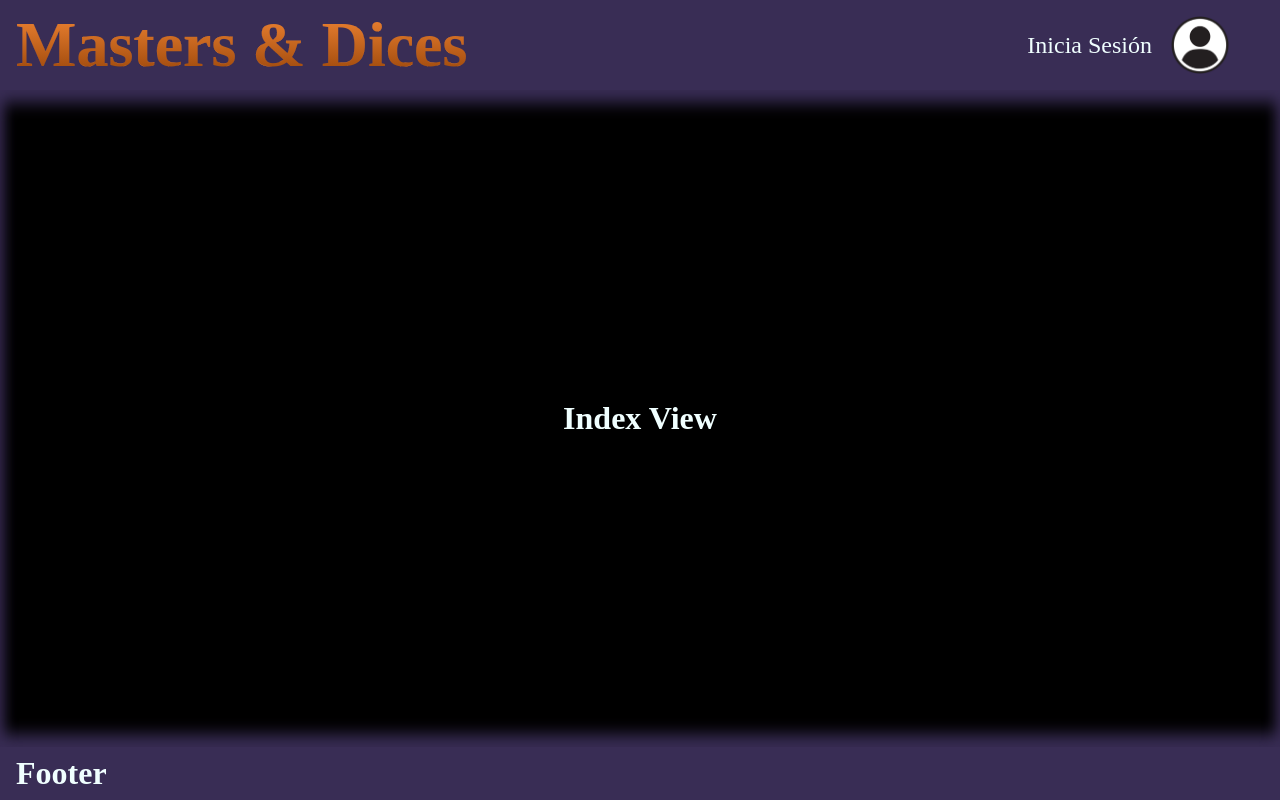
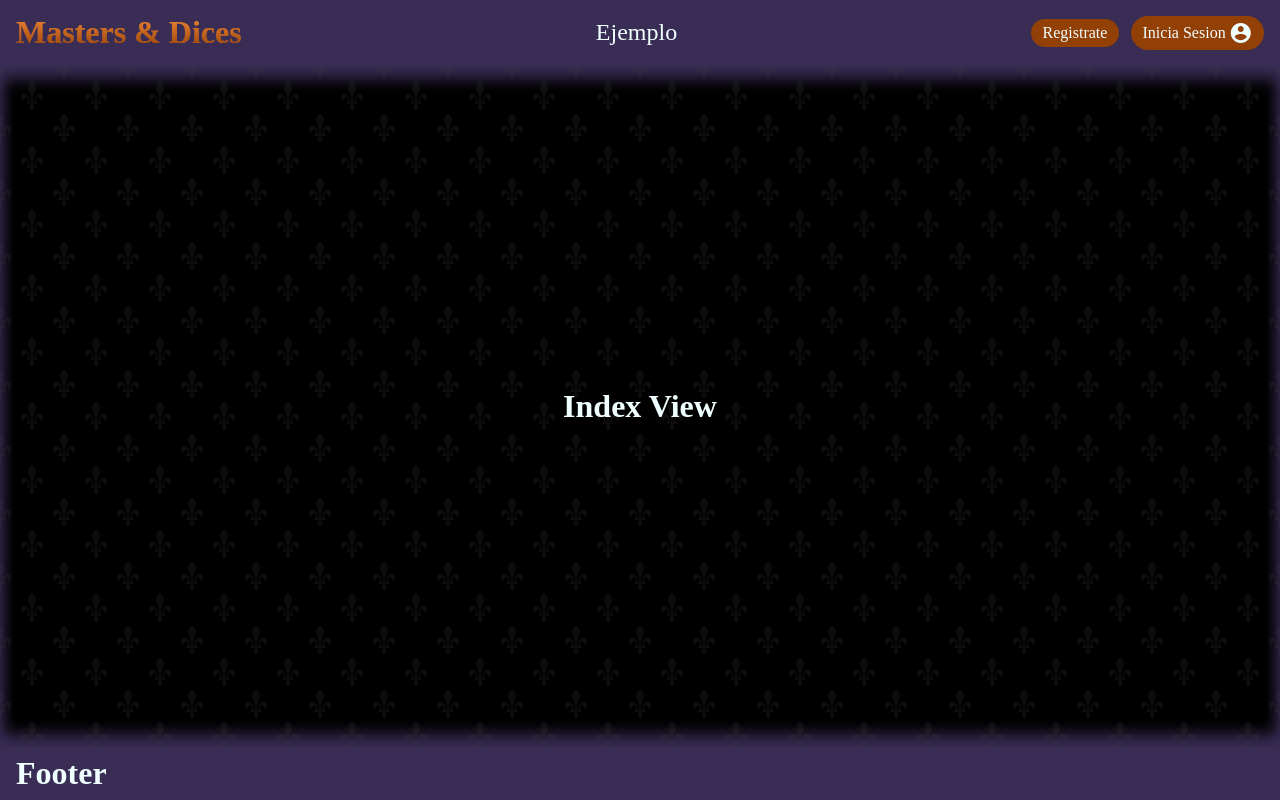
Before and after one commit to MiguelSuarezSanz/ProyectoInterfacesMIF, a plain HTML site: page index.html in a window 1280 px wide. Drawn offline with Linux system fonts and the light colour scheme; a web font is replaced by a local one.

Commit message:
Se han añadido cambios al header, al core y se ha introducido los iconos de google

```diff
--- a/core/autoloader.js
+++ b/core/autoloader.js
@@ -78,6 +78,7 @@ class FrameworkUtils {
             return;
         }
 
+        this.anadirSegmentoAUrL(target);
         this.loadCss(route, this.cssTag)
             .then(await this.loadScript(route, this.jsTag))
             .then(await this.loadHtml(route, this.htmlTag))
@@ -101,6 +102,40 @@ class FrameworkUtils {
 
     }
 
+    anadirSegmentoAUrL(nuevoSegmento) {
+        // 1. Crear un objeto URL a partir de la URL actual.
+        const url = new URL(window.location.href);
+
+        // 2. Limpiar el path para volver a la raíz ("/"). Esto deja solo el origen.
+        url.pathname = '/';
+
+        // 3. Quitar todos los parámetros de consulta existentes (vaciar el query string).
+        // Esto cumple con el requisito de "quitar los parametros".
+        url.search = '';
+
+        // 4. Añadir el 'nuevoSegmento' como un parámetro de consulta llamado 'target'.
+        // Usamos encodeURIComponent para asegurar que el valor es seguro para la URL.
+        const segmentoCodificado = encodeURIComponent(nuevoSegmento);
+        url.searchParams.set('target', segmentoCodificado);
+
+        // El hash (#seccion) se mantiene automáticamente ya que no lo hemos modificado.
+
+        // 5. Manipular el historial del navegador sin recargar la página (el "falseo").
+        try {
+            const nuevaUrlString = url.toString();
+
+            // Usamos history.pushState para actualizar la URL visible.
+            window.history.pushState(
+                null, // Objeto de estado
+                "",   // Título (ignorado)
+                nuevaUrlString
+            );
+            return;
+        } catch (error) {
+            return;
+        }
+    }
+
     async autoInit() {
 
         this.loadHtml(`includes/html/${this.headerName}`, "header");
@@ -108,7 +143,7 @@ class FrameworkUtils {
 
         if (this.urlParams.has("target")) {
 
-            this.renderize(urlParams.get("target"));
+            this.renderize(this.urlParams.get("target"));
 
         } else {
 
--- a/includes/css/style.css
+++ b/includes/css/style.css
@@ -13,6 +13,7 @@
     flex-direction: row;
     background-color: #392d55;
     color: azure;
+    align-items: center;
 }
 
 #header {
@@ -23,6 +24,21 @@ main {
     background-color: #7459a4;
     box-shadow: 0 0.8rem 1rem inset #392d55, 0 -0.8rem 1rem inset #392d55;
     color: azure;
+    z-index: -2; /* Coloca el pseudo-elemento detrás del contenido de main */
+}
+
+main::before {
+    content: ""; /* Obligatorio para pseudo-elementos */
+    position: absolute;
+    top: 0;
+    left: 0;
+    width: 100%;
+    height: 100%;
+    background-image: url(/resources/img/patron.png);
+    background-repeat: repeat;
+    background-size: calc(100vw/10);
+    opacity: 0.2; /* ¡NUEVO! Ajusta la opacidad de la imagen de fondo */
+    z-index: -1; /* Coloca el pseudo-elemento detrás del contenido de main */
 }
 
 /* Estilos Loanding */
@@ -33,27 +49,44 @@ main {
 
 #header_title {
     font-family: "Almendra", serif;
-    font-size: 4rem;
+    font-size: 2rem;
     font-weight: 900;
     -webkit-text-stroke: 0.005rem #f68936;
     background: linear-gradient(180deg, #f68936, #924006);
     background-clip: text;
     -webkit-text-fill-color: transparent;
+    cursor: pointer;
 }
 
-#header_list {
+.header_list {
     display: flex;
     align-content: center;
     align-items: center;
     justify-content: center;
     flex-wrap: nowrap;
-    margin-right: 1rem;
-    gap: 0.2rem;
+    padding: 0.5rem 0;
+    gap: 0.8rem;
     font-size: 1.5rem;
+    cursor: pointer;
 }
 
-#header_user_icon {
-    width: 6rem;
+.header_list_element:hover {
+    color: #f68936;
+}
+
+.rounded_item {
+    border-radius: 2rem;
+    font-size: 1rem;
+    background-color: #924006;
+    padding: 0.3rem 0.7rem;
+    cursor: pointer;
+    display: flex;
+    align-items: center;
+    min-height: -webkit-fill-available;
+}
+
+.rounded_item:hover {
+    background-color: #f68936;
 }
 
 .header_list_element {
@@ -65,3 +98,10 @@ main {
     flex-wrap: nowrap;
     cursor: pointer;
 }
+
+.rounded_item p {
+    gap: 0.2rem;
+    display: flex;
+    align-items: center;
+    min-height: -webkit-fill-available;
+}
--- a/includes/html/header.html
+++ b/includes/html/header.html
@@ -1,12 +1,20 @@
 <div id="header">
-    <p id="header_title">
+    <p id="header_title" onclick="frameworkUtils.renderize('index')">
         Masters & Dices
     </p>
 
-    <div id="header_list">
-        <div id="header_user" class="header_list_element" onclick="frameworkUtils.renderize('user')">
-            <p>Inicia Sesión</p>
-            <img src="./resources/img/userIcon.png" alt="Icono de usuario" id="header_user_icon">
+    <div class="header_list">
+        <div class="header_list_element" onclick="frameworkUtils.renderize('user')">
+            <p>Ejemplo</p>
+        </div>
+    </div>
+
+    <div class="header_list">
+        <div class="rounded_item" onclick="frameworkUtils.renderize('user')">
+            <p>Registrate</p>
+        </div>
+        <div class="rounded_item" onclick="frameworkUtils.renderize('user')">
+            <p>Inicia Sesion <span class="material-icons">account_circle</span></p>
         </div>
     </div>
 </div>
--- a/index.html
+++ b/index.html
@@ -7,6 +7,8 @@
     <link rel="stylesheet" href="./core/coreStyle.css">
     <link rel="stylesheet" href="./includes/css/style.css">
     <link rel="stylesheet" href="" id="cssRender">
+    <link rel="shortcut icon" href="./resources/img/MastersAndDicesLogo.png" type="image/x-icon">
+    <link href="https://fonts.googleapis.com/icon?family=Material+Icons" rel="stylesheet">
 </head>
 <script src="./core/autoloader.js"></script>
 <script src="" id="jsRender"></script>
```
Also changed, not shown: resources/img/patron.png (added).
